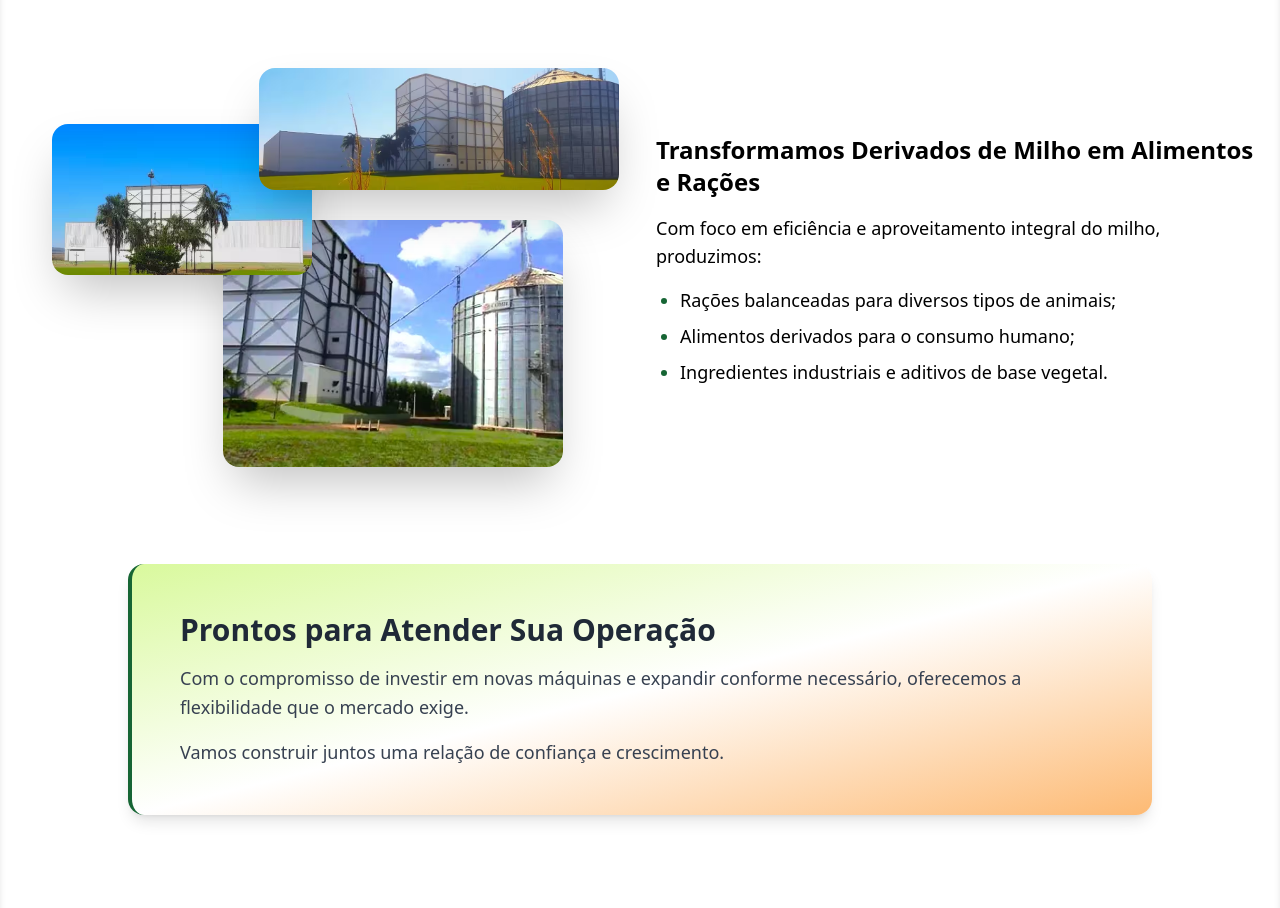
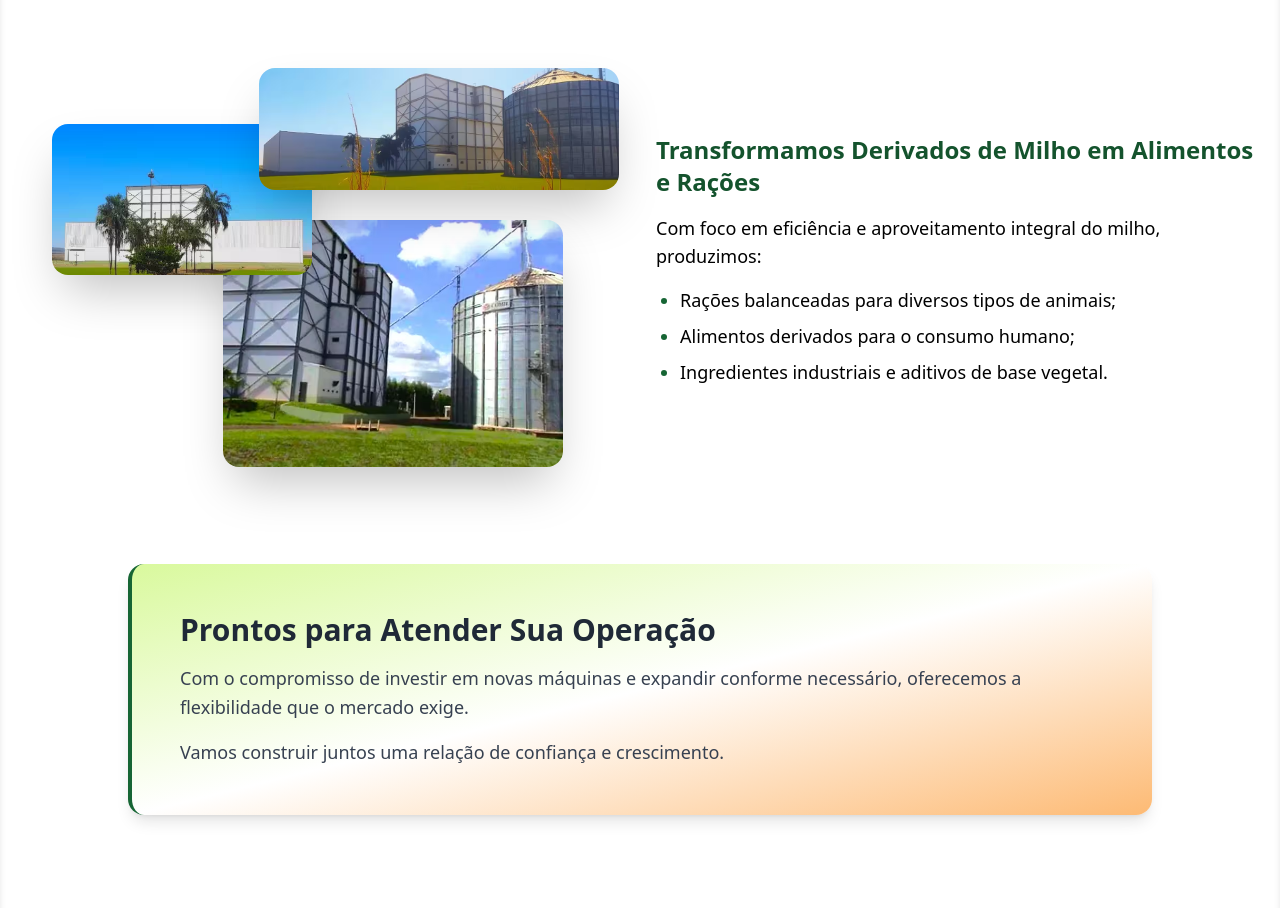
Before and after one commit to chicagoagrobr/chicago-foods, a React (Vite) app: page / in a window 1280 px wide. Shown: the part 940-1848 px from the top of the page. Built offline with nearby package versions, Linux system fonts and the light colour scheme.

Commit message:
style: changing section title color

```diff
--- a/src/pages/HomeContent.jsx
+++ b/src/pages/HomeContent.jsx
@@ -72,7 +72,7 @@ export default function HomeContent() {
 
             <div className="flex flex-col gap-8 text-center text-lg md:text-sm xl:text-lg md:text-left">
               <div>
-                <h3 className="text-xl big:text-xl dark:text-orange-400 dark:font-bold sm:text-3xl md:text-xl xl:text-2xl font-semibold mb-4">
+                <h3 className="text-xl big:text-xl text-green-900 dark:text-orange-400 font-bold sm:text-3xl md:text-xl xl:text-2xl mb-4">
                   {t("production.title")}
                 </h3>
                 <p className="mb-4 sm:text-left">{t("production.subtitle")}</p>
```
